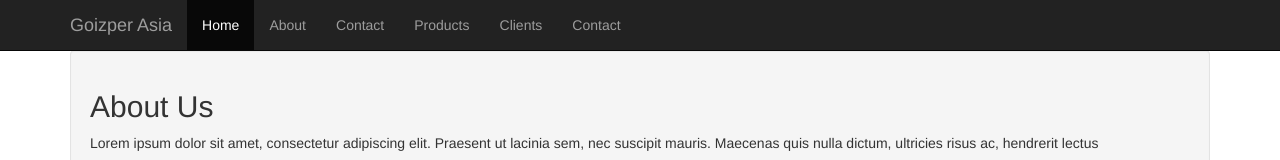
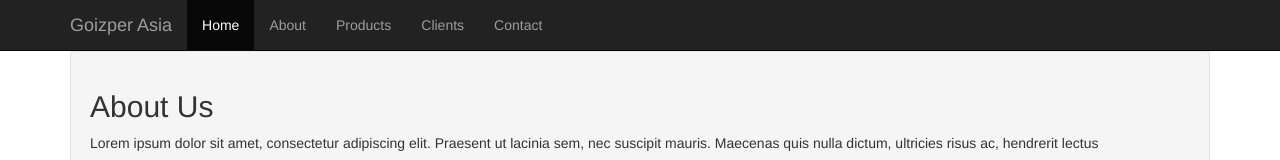
Before and after one commit to juschan/goizper, a plain HTML site: page index.html in a window 1280 px wide. Shown: the top 160 px of the page. Drawn offline with nearby package versions, Linux system fonts and the light colour scheme.

Commit message:
Remove additional 'contact' link in navbar

```diff
--- a/index.html
+++ b/index.html
@@ -32,9 +32,8 @@
           <ul class="nav navbar-nav">
             <li class="active"><a href="#">Home</a></li>
             <li><a href="#about">About</a></li>
-            <li><a href="#contact">Contact</a></li>
-            <li><a href="#contact">Products</a></li>
-            <li><a href="#contact">Clients</a></li>
+            <li><a href="#products">Products</a></li>
+            <li><a href="#clients">Clients</a></li>
             <li><a href="#contact">Contact</a></li>
           </ul>
         </div><!--/.nav-collapse -->
```
